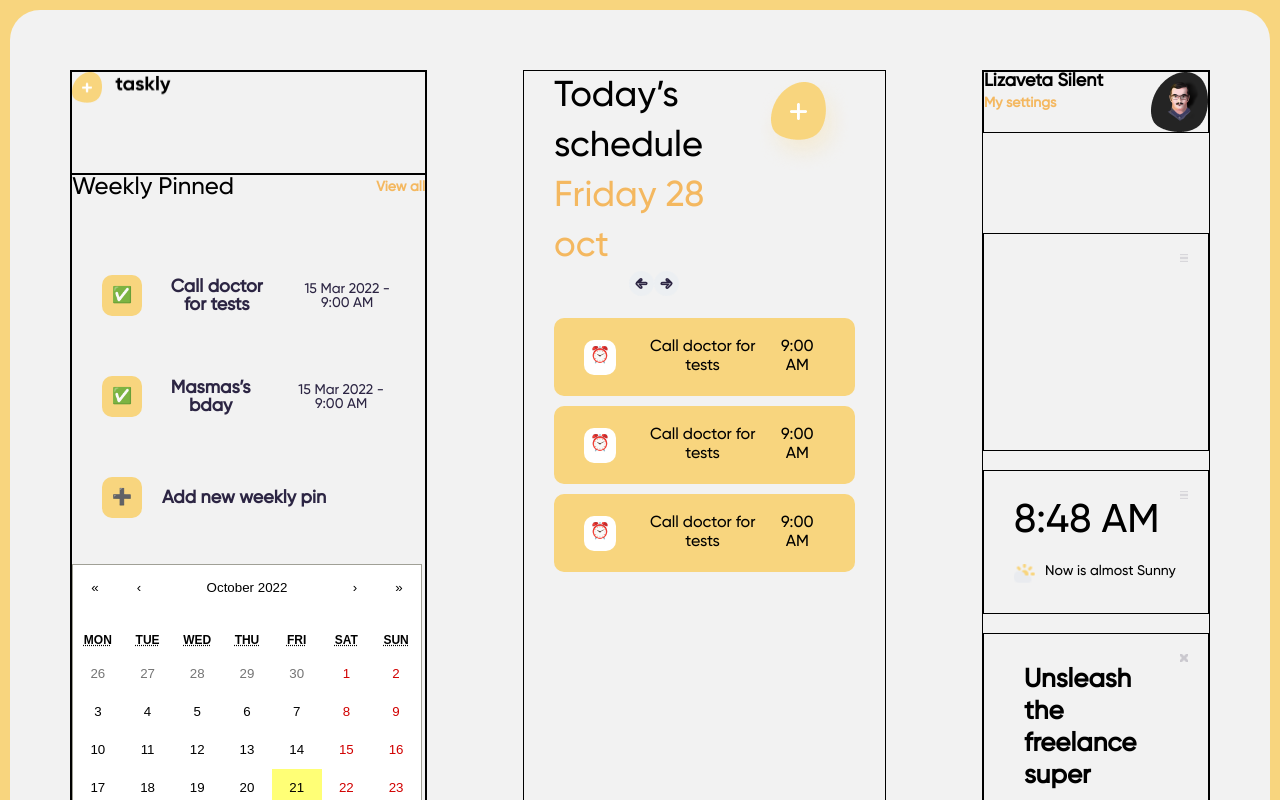
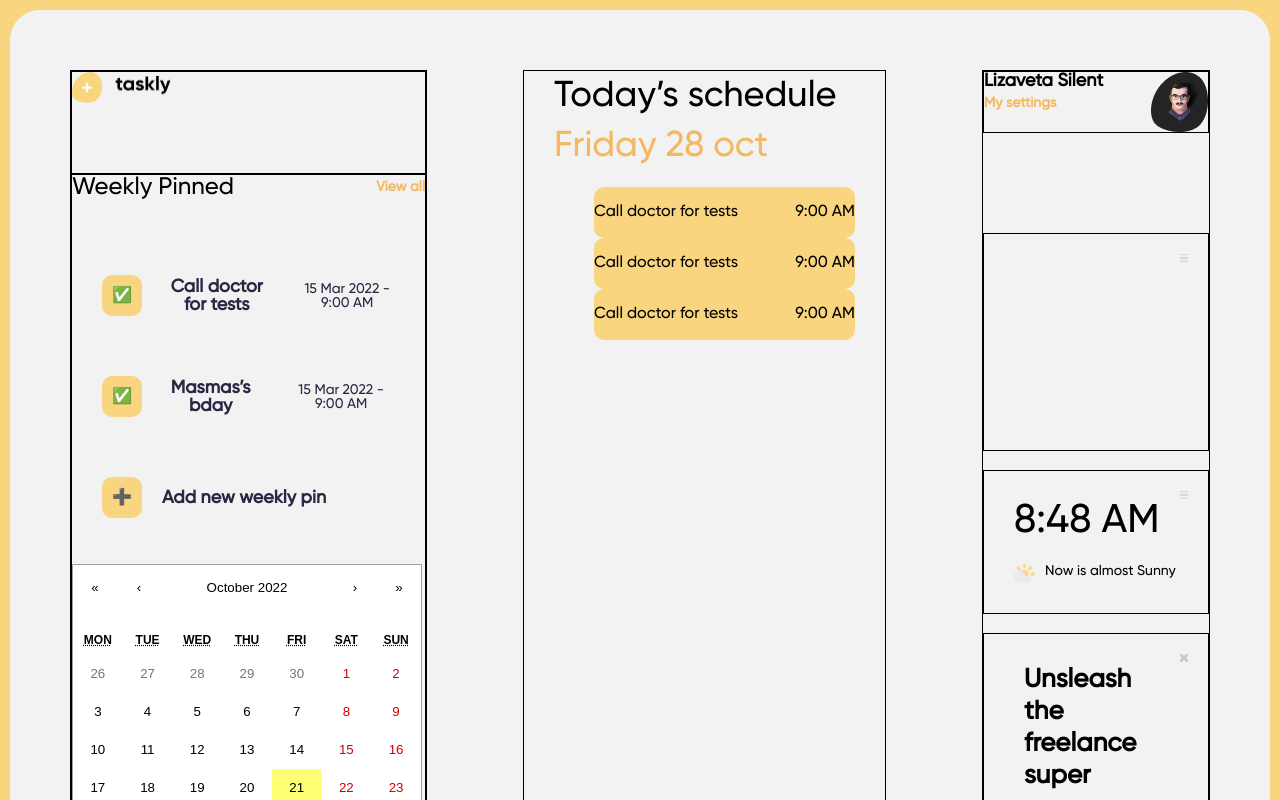
Before and after one commit to lizasilent/taskly, a React (Create React App) app: page / in a window 1280 px wide. Shown: the top 800 px of the page. Built offline with nearby package versions, Linux system fonts and the light colour scheme.

Commit message:
Revert "mid header"
This reverts commit aada384e57c305bb12fe339a006a3439373f0801.

```diff
--- a/src/App.css
+++ b/src/App.css
@@ -44,12 +44,6 @@
 .right {
   min-width: 20%;
   border: 1px solid black;
-}
-
-.middle__header {
-  display: flex;
-  flex-direction: row;
-
 }
 
 .middle__header p {
@@ -227,6 +221,7 @@
 
 .weekly__list-block {
   width: 100%;
+
 }
 
 .weekly__header {
@@ -277,7 +272,7 @@
   align-items: center;
 }
 
-.item__text-block p:first-of-type {
+.item__text-block p:first-of-type{
   display: flex;
   font-size: 18px;
   line-height: 18px;
@@ -285,6 +280,7 @@
   color: #2c2543;
   margin: 0 28px 0 20px;
 }
+
 
 .item__text-block p:last-of-type {
   display: flex;
@@ -302,40 +298,21 @@
   background-color: #f8d57e;
 }
 
-.middle__list {
+.middle__list{
   list-style: none;
-  padding: 0;
 }
 
 .middle__item {
   background-color: #f8d57e;
   border-radius: 10px;
-  display: flex;
-  flex-direction: row;
-  align-items: center;
-  justify-content: left;
-  margin-bottom: 10px;
-  padding: 20px 30px;
 }
 
-.middle__icon {
-  border-radius: 10px;
-  padding: 5px;
-  background-color: white;
-  height: 35px;
-  width: 35px;
-  margin-right: 20px;
+.middle__item::before {
+
 }
 
 .middle__text-block {
   display: flex;
   flex-direction: row;
   justify-content: space-between;
-  width: 90%;
 }
-
-.middle__text-block p {
-  margin-right: 30px;
-  display: flex;
-  margin: 0;
-}
--- a/src/components/CenterMenu.js
+++ b/src/components/CenterMenu.js
@@ -1,52 +1,32 @@
 import React from "react";
-import arrowback from "../images/back.png";
-import arrownext from "../images/front.png";
-import add from "../images/plus.png";
 
 function CenterMenu() {
-  return (
-    <div className="middle">
-      <div className="middle__header">
-
-        <div>
-        <p className="text">Today’s schedule</p>
-
-        <div className="">
-          <p className="text yellow">Friday 28 oct</p>
-          <div className ="arrow-block">
-            <img src={arrowback} alt="back"></img>
-            <img src={arrownext} alt="next"></img>
-          </div>
-        </div>
-
-        </div>
-
-        <div>
-          <img src={add} alt="plus"></img>
-        </div>
 
 
 
+    return (
+       <div className="middle">
+
+        <div className="middle__header">
+        <p className="text">Today’s schedule</p>
+        <p className="text yellow">Friday 28 oct</p>
         </div>
 
         <div className="middle__list-block">
         <ul className="middle__list">
             <li className="middle__item">
-            <div className="middle__icon">⏰</div>
               <div className="middle__text-block">
                 <p>Call doctor for tests</p>
                 <p>9:00 AM</p>
               </div>
             </li>
             <li className="middle__item">
-            <div className="middle__icon">⏰</div>
               <div className="middle__text-block">
                 <p>Call doctor for tests</p>
                 <p>9:00 AM</p>
               </div>
             </li>
             <li className="middle__item">
-            <div className="middle__icon">⏰</div>
               <div className="middle__text-block">
                 <p>Call doctor for tests</p>
                 <p>9:00 AM</p>
@@ -54,8 +34,11 @@ function CenterMenu() {
             </li>
             </ul>
         </div>
+
        </div>
-  );
+
+    )
 }
 
+
 export default CenterMenu;
```
Lines whose indentation alone changed are shown as unchanged.
